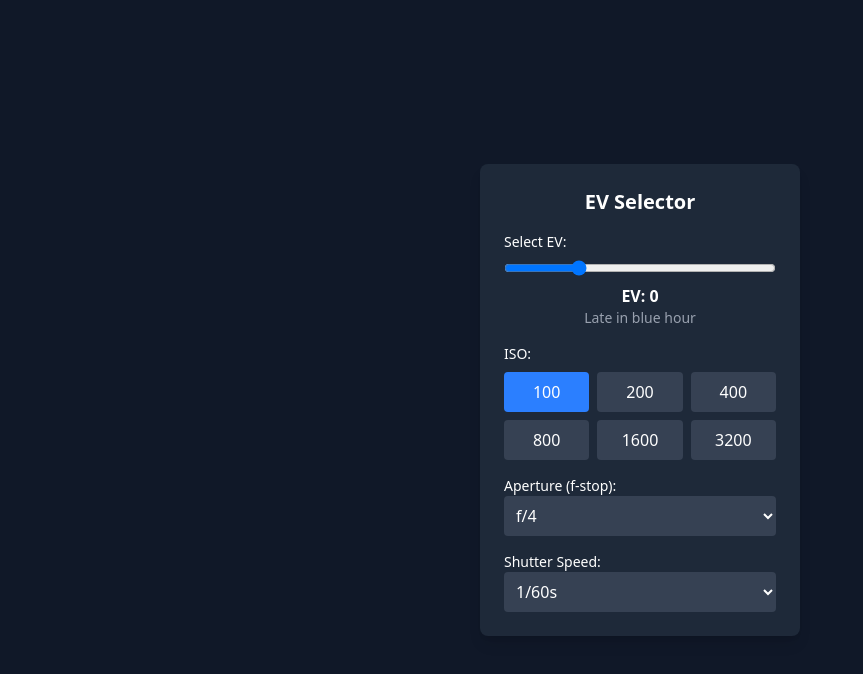
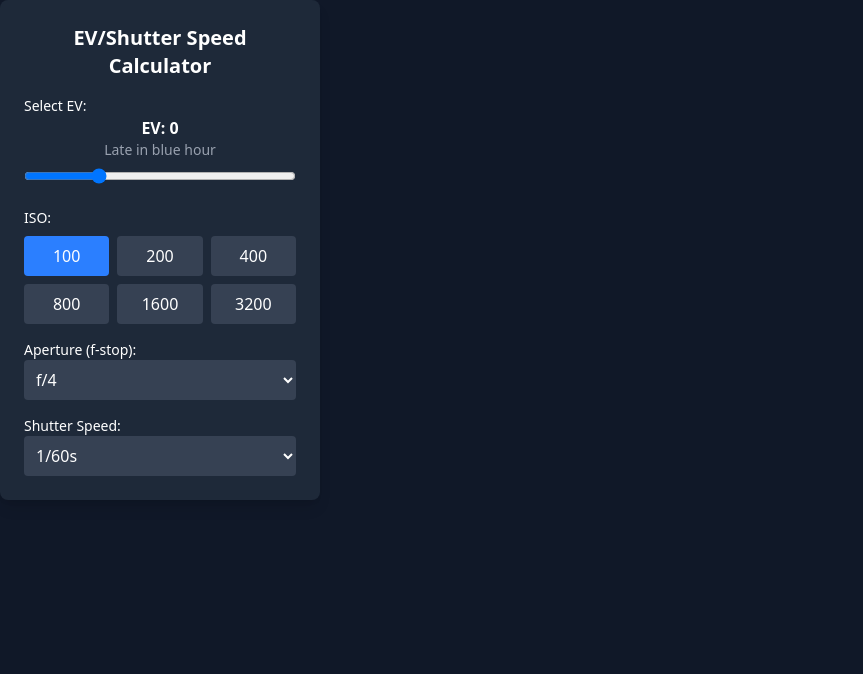
Before and after one commit to sebastianwr/ev-calculator, a plain HTML site: page index.html in a window 1280 px wide. Shown: the whole page, without its empty margins (0-863 px from the left). Drawn offline with nearby package versions, Linux system fonts and the light colour scheme.

Commit message:
Optimize UI

```diff
--- a/index.html
+++ b/index.html
@@ -9,14 +9,14 @@
     <script src="https://unpkg.com/@tailwindcss/browser@4"></script>
     <script src="https://cdn.jsdelivr.net/npm/vue@3.2.37/dist/vue.global.prod.js"></script>
 </head>
-<body class="bg-gray-900 text-white flex items-center justify-center min-h-screen">
+<body class="bg-gray-900 text-white flex items-center">
     <div id="app" class="bg-gray-800 p-6 rounded-lg shadow-lg w-80">
-        <h1 class="text-xl font-bold text-center mb-4">EV Selector</h1>
+        <h1 class="text-xl font-bold text-center mb-4">EV/Shutter Speed Calculator</h1>
 
         <label for="ev-slider" class="block text-sm font-medium">Select EV:</label>
-        <input type="range" id="ev-slider" v-model.number="selectedEV" :min="-6" :max="17" @input="updateExposure" class="w-full my-2">
         <p class="text-center font-semibold">EV: {{ selectedEV }}</p>
         <p class="text-sm text-gray-400 text-center">{{ evDescriptions[selectedEV] }}</p>
+        <input type="range" id="ev-slider" v-model.number="selectedEV" :min="-6" :max="17" @input="updateExposure" class="w-full my-2">
 
         <div class="mt-4">
             <label class="block text-sm font-medium">ISO:</label>
```
